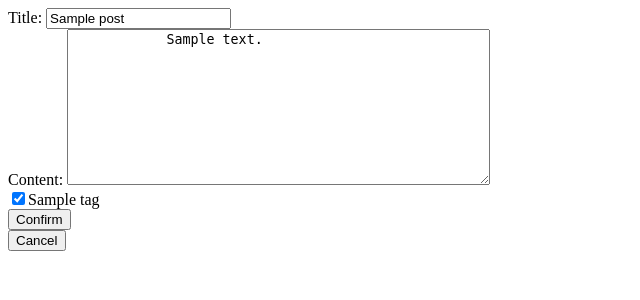
After one commit to bboatright013/blogly, a Flask app: page /posts/1/edit in a window 1280 px wide. The commit adds this page. Shown: the top 300 px of the page, without its empty margins (0-640 px from the left). Run offline with Flask 2, Linux system fonts and the light colour scheme; tables that the repository leaves empty hold one stand-in row (values such as "Sample post").

Commit message:
added users/posts/tags 1-m and m-m relationships

```diff
--- a/app.py
+++ b/app.py
@@ -1,7 +1,7 @@
 """Blogly application."""
 
 from flask import Flask, request, redirect, render_template
-from models import db, connect_db, User
+from models import db, connect_db, User, Post, Tag, PostTag
 
 app = Flask(__name__)
 app.config['SQLALCHEMY_DATABASE_URI'] = 'postgresql:///blogly'
@@ -43,7 +43,8 @@ def add_user():
 @app.route('/users/<int:user_id>', methods=("POST","GET"))
 def user_detail(user_id):
     user = User.query.get_or_404(user_id)
-    return render_template("details.html", user=user)
+    posts = Post.query.filter_by(user_id=user.id).all()
+    return render_template("details.html", user=user, posts=posts)
 
 
 @app.route('/users/<int:user_id>/edit', methods=('POST', 'GET'))
@@ -69,3 +70,115 @@ def delete(user_id):
     db.session.delete(user)
     db.session.commit()
     return redirect('/users')
+
+@app.route('/users/<int:user_id>/posts/new', methods=('POST','GET'))
+def new_post(user_id):
+    if request.method == 'POST':
+        title = request.form['title']
+        content = request.form['content']
+        tag_keys = request.form.getlist('tag_keys')
+
+        post = Post(title=title, content=content, user_id=user_id)
+        for key in tag_keys:
+            tag = Tag.query.get(key)
+            post.tags.append(tag)
+        db.session.add(post)
+        db.session.commit()
+        return redirect(f'/users/{user_id}')
+    else:
+        user = User.query.get_or_404(user_id)
+        tags = Tag.query.all()
+        return render_template("new_post.html", user=user, tags=tags)
+
+@app.route('/posts/<int:post_id>')
+def read_post(post_id):
+    post = Post.query.get_or_404(post_id)
+    user = User.query.get_or_404(post.user_id)
+    return render_template('detail_post.html', post=post, user=user)
+
+@app.route('/posts/<int:post_id>/edit', methods=('POST','GET'))
+def edit_post(post_id):
+    if request.method == 'POST':
+        title = request.form['title']
+        content = request.form['content']
+        tag_keys = request.form.getlist('tag_keys')
+
+        post = Post.query.get(post_id)
+        post.title = title
+        post.content = content
+        deleteTags = PostTag.query.filter_by(post_id=post.id)
+        for dltg in deleteTags:
+            db.session.delete(dltg)
+        for key in tag_keys:
+            tag = Tag.query.get(key)
+            post.tags.append(tag)
+        db.session.commit()
+        return redirect(f'/posts/{post.id}')
+    else:
+        post = Post.query.get_or_404(post_id)
+        tags = Tag.query.all()
+        return render_template("edit_post.html", post=post, tags=tags)
+
+
+@app.route('/posts/<int:post_id>/delete', methods=['POST','GET'])
+def delete_post(post_id):
+    post = Post.query.get_or_404(post_id)
+    user_address = post.user_id
+    db.session.delete(post)
+    db.session.commit()
+    return redirect(f'/users/{user_address}')
+
+# GET /tags
+# Lists all tags, with links to the tag detail page.
+@app.route('/tags')
+def tags():
+    tags = Tag.query.all()
+    return render_template('tags.html', tags=tags)
+
+# GET /tags/[tag-id]
+# Show detail about a tag. Have links to edit form and to delete.
+@app.route('/tags/<int:tag_id>')
+def specific_tag(tag_id):
+    tag = Tag.query.get_or_404(tag_id)
+    return render_template('specific_tag.html', tag=tag)
+
+# GET /tags/new
+# Shows a form to add a new tag.
+# POST /tags/new
+# Process add form, adds tag, and redirect to tag list.
+@app.route('/tags/new', methods=('POST','GET'))
+def new_tag():
+    if request.method == 'POST':
+        tag_name = request.form['name']
+        tag = Tag(name=tag_name)
+        db.session.add(tag)
+        db.session.commit()
+        return redirect('/tags')
+    else:
+        return render_template('new_tag.html')
+
+
+# GET /tags/[tag-id]/edit
+# Show edit form for a tag.
+# POST /tags/[tag-id]/edit
+# Process edit form, edit tag, and redirects to the tags list.
+@app.route('/tags/<int:tag_id>/edit', methods=('POST','GET'))
+def edit_tag(tag_id):
+    if request.method == 'POST':
+        tag_name = request.form['editname']
+        tag = Tag.query.get(tag_id)
+        tag.name = tag_name
+        db.session.commit()
+        return redirect('/tags')
+    else:
+        tag = Tag.query.get(tag_id)
+        return render_template('edit_tag.html', tag=tag)
+
+# POST /tags/[tag-id]/delete
+# Delete a tag.
+@app.route('/tags/<int:tag_id>/delete', methods=('POST','GET'))
+def delete_tag(tag_id):
+    tag = Tag.query.get(tag_id)
+    db.session.delete(tag)
+    db.session.commit()
+    return redirect('/tags')
--- /dev/null
+++ b/templates/edit_post.html
@@ -0,0 +1,28 @@
+{% extends 'base.html'%}
+
+{%block title%} Edit {{post.title}} {% endblock %}
+
+{% block main%}
+
+<form method="POST">
+    <div> <label for="titleBox">Title:</label>    <input type="text" id="titleBox" name="title" value="{{post.title}}"></div>
+    <div>
+        <label for="contentBox"> Content: </label>
+        <textarea id="contentBox" name="content" rows="10" cols="50">
+            {{post.content}}
+        </textarea>
+    </div>
+    <div class="tags-list">
+        {% for tag in tags %}
+        {% if tag in post.tags %}
+        <span class="tag-list"><input type="checkbox" name="tag_keys" value="{{tag.id}}" checked>{{tag.name}}</span>
+        {% else %}
+        <span class="tag-list"><input type="checkbox" name="tag_keys" value="{{tag.id}}">{{tag.name}}</span>
+        {% endif %}
+        {% endfor %}
+      </div>
+    <button>Confirm</button>
+  </form>
+    <a href="/users/{{post.user_id}}"><button>Cancel</button></a>
+
+{% endblock %}
--- a/templates/users_table.html
+++ b/templates/users_table.html
@@ -16,6 +16,8 @@
 
 
     <a href="/users/new"><button>Add User</button></a>
+    <a href="/tags/new"><button>Add Tag</button></a>
+
 
 
 
```
Also changed, not shown: models.py (+37 -0 lines), templates/detail_post.html (added, +22 -0 lines), templates/details.html (+12 -0 lines), templates/edit_tag.html (added, +19 -0 lines), templates/new_post.html (added, +22 -0 lines), templates/new_tag.html (added, +17 -0 lines), templates/specific_tag.html (added, +18 -0 lines), templates/tags.html (added, +18 -0 lines), test.py (+34 -2 lines).
